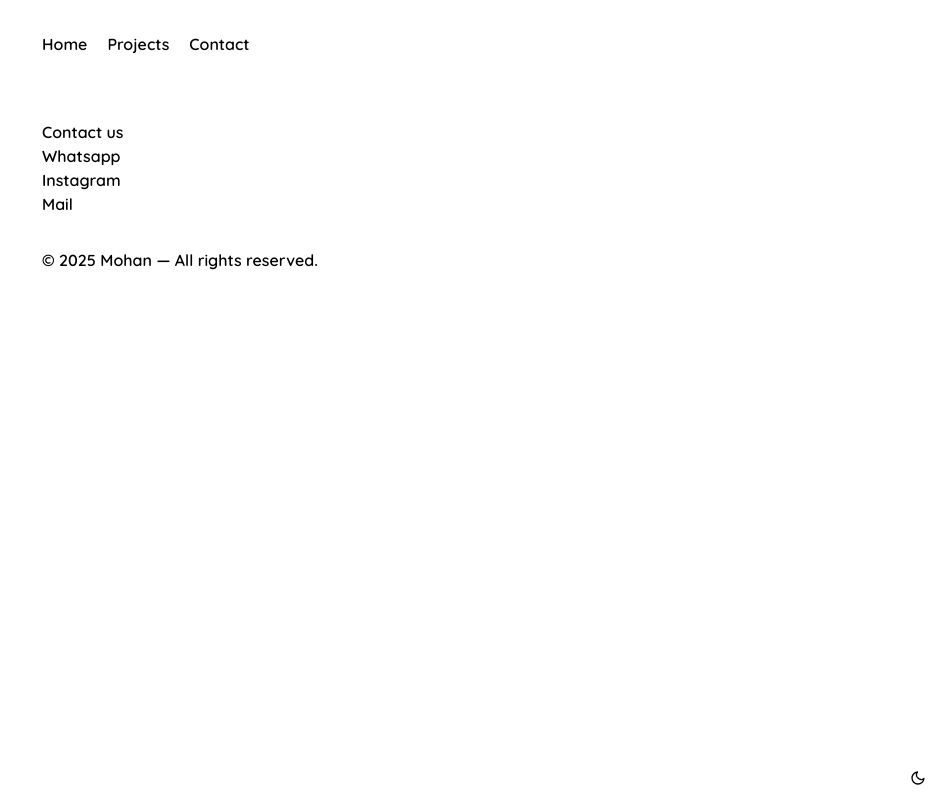
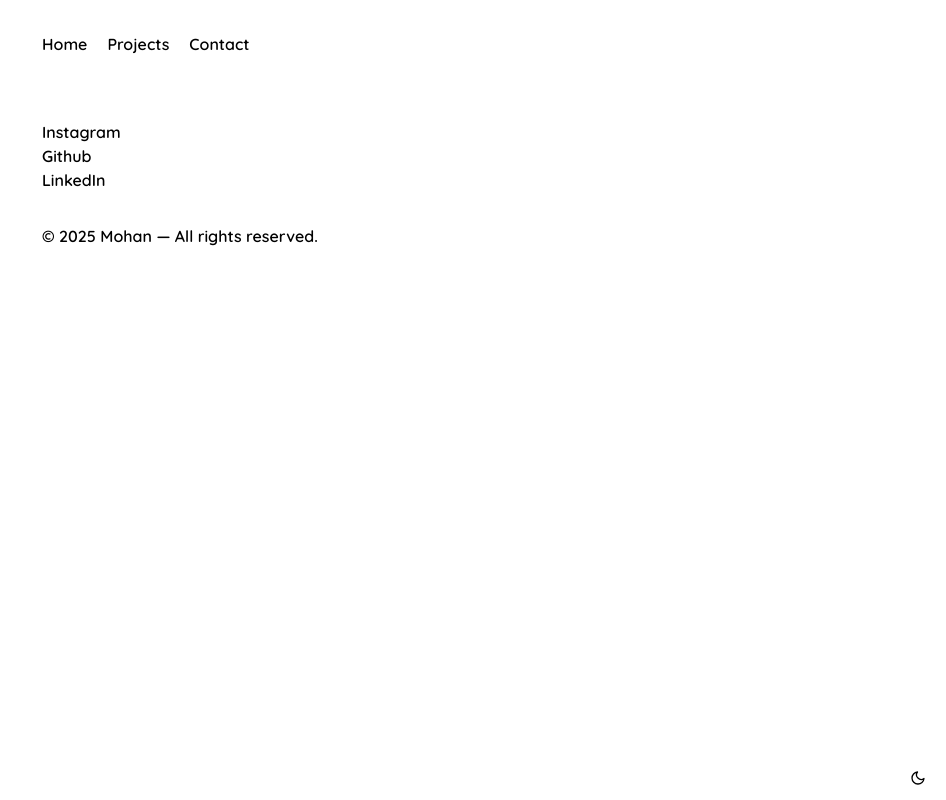
Before and after one commit to Mohanavenkatesh/Portfolio-Next.js, a Next.js app: page /contact in a window 1280 px wide. Shown: the whole page, without its empty margins (334-1280 px from the left). Built offline with nearby package versions, Linux system fonts and the light colour scheme.

Commit message:
Update page.js

```diff
--- a/app/contact/page.js
+++ b/app/contact/page.js
@@ -1,3 +1,4 @@
+import Link from 'next/link'
 import React from 'react'
 
 const page = ({ children }) => {
@@ -5,10 +6,15 @@ const page = ({ children }) => {
     <>
       <div className='flex mx-6 items-center'>
         <div>
-          <h1>Contact us </h1>
-          <h1>Whatsapp</h1>
-          <h1>Instagram</h1>
-          <h1>Mail</h1>
+          <div>
+            <Link href='https://www.instagram.com/mohanavenkatesh.a/'>Instagram</Link>
+          </div>
+          <div>
+            <Link href='https://github.com/Mohanavenkatesh'>Github</Link>
+          </div>
+          <div>
+            <Link href='https://www.linkedin.com/in/mohanavenkatesh-a-3574382ab/'>LinkedIn</Link>
+          </div>
         </div>
       </div>
     </>
```
